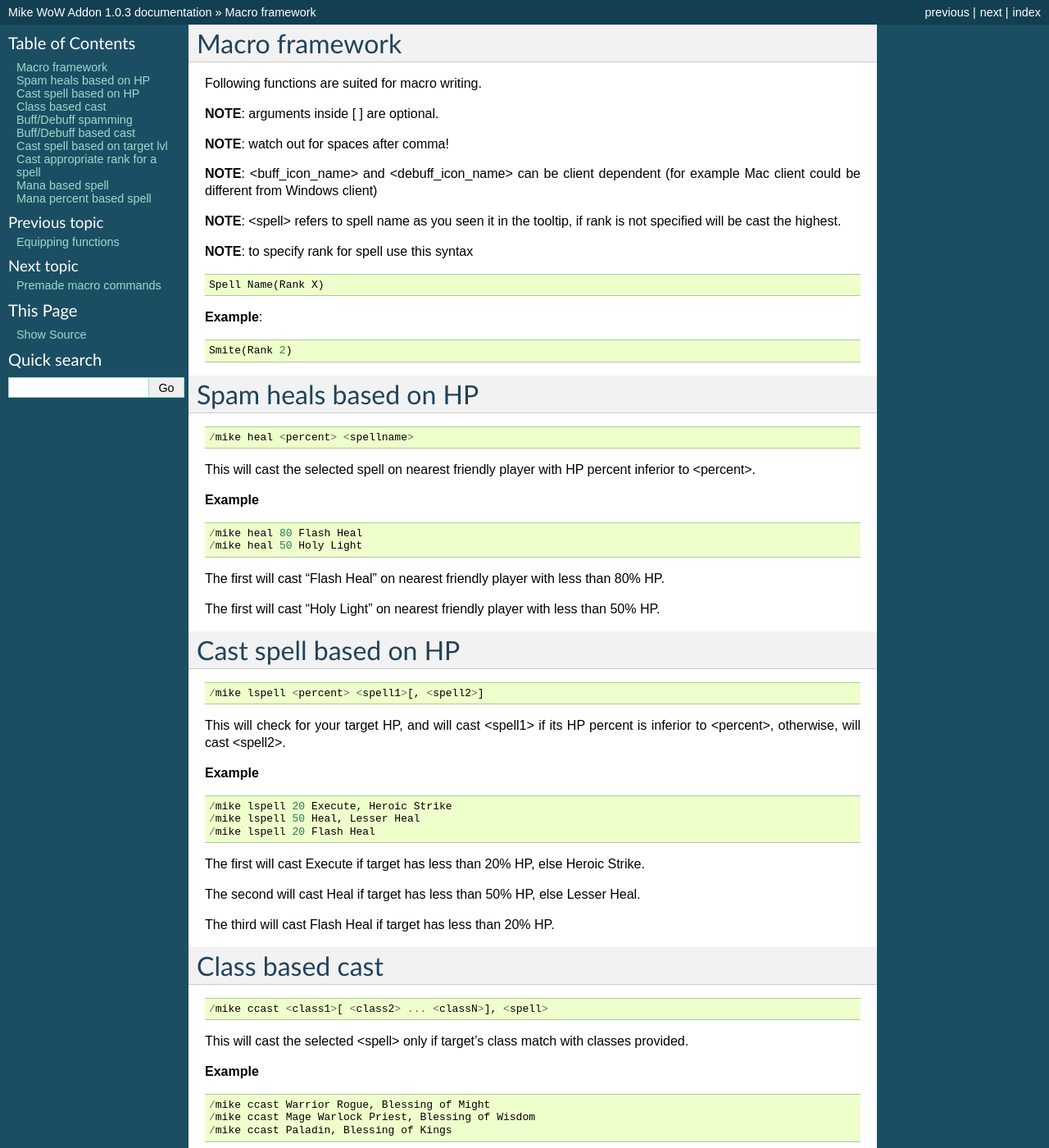
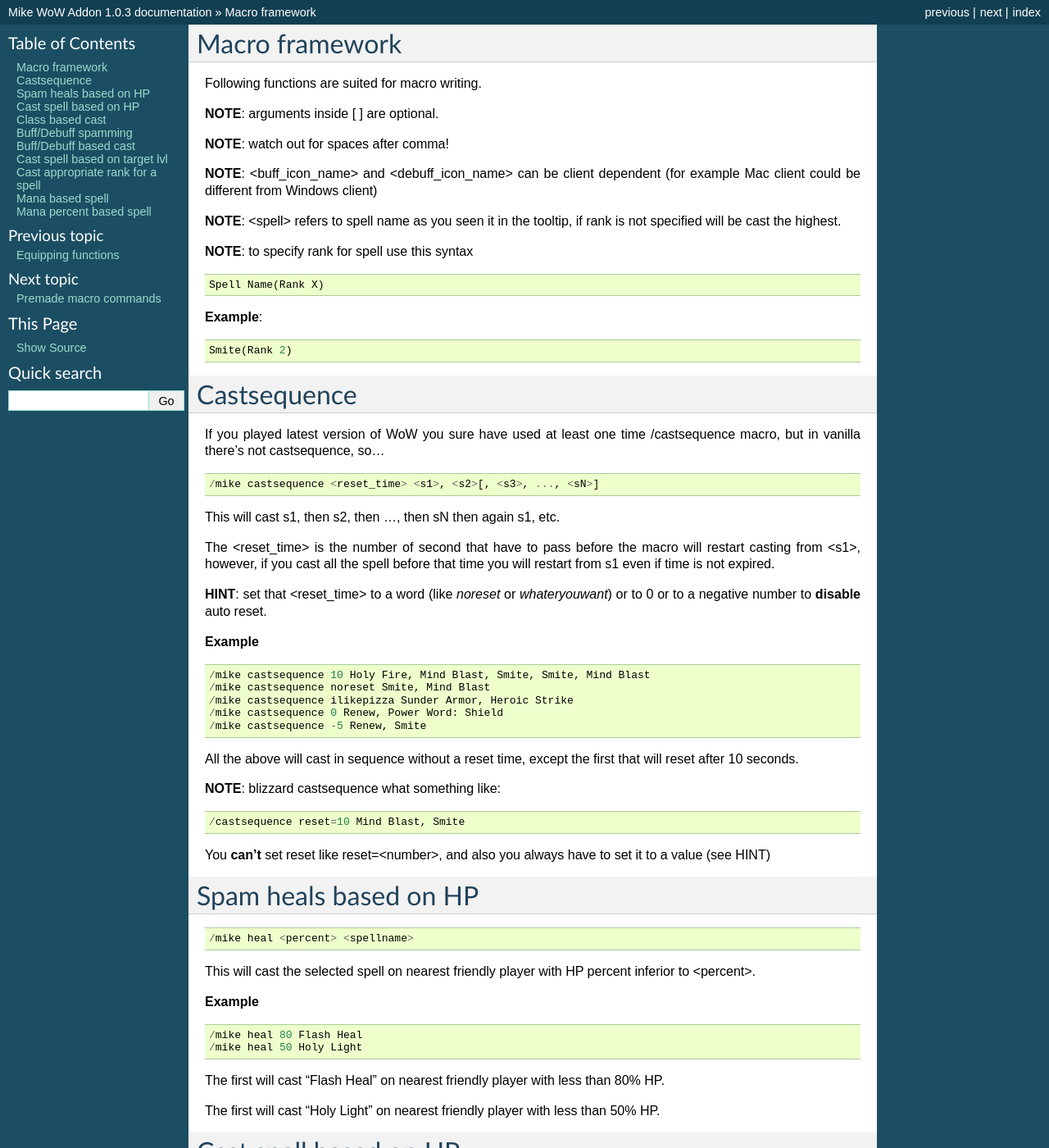
Before and after one commit to michelesr/mike-wow-addon, a Sphinx documentation site: the page built from doc/source/macro_framework.rst, in a window 1280 px wide and 1400 px high. Shown: the whole window at 82% size. Built offline with Sphinx 7.4.7, drawn with Linux system fonts in a browser that asks for light colours.

Commit message:
add castsequence doc

```diff
--- a/doc/source/macro_framework.rst
+++ b/doc/source/macro_framework.rst
@@ -24,6 +24,45 @@ Following functions are suited for macro writing.
 	Smite(Rank 2)
 
 ..
+
+Castsequence
+============
+
+If you played latest version of WoW you sure have used at least one time /castsequence macro, but in vanilla there's not castsequence, so...
+
+::
+
+	/mike castsequence <reset_time> <s1>, <s2>[, <s3>, ..., <sN>]
+
+..
+
+This will cast s1, then s2, then ..., then sN then again s1, etc.
+
+The <reset_time> is the number of second that have to pass before the macro will restart casting from <s1>, however, if you cast all the spell before that time
+you will restart from s1 even if time is not expired.
+
+**HINT**: set that <reset_time> to a word (like *noreset* or *whateryouwant*) or to 0 or to a negative number to **disable** auto reset.
+
+**Example** ::
+
+	/mike castsequence 10 Holy Fire, Mind Blast, Smite, Smite, Mind Blast
+	/mike castsequence noreset Smite, Mind Blast
+	/mike castsequence ilikepizza Sunder Armor, Heroic Strike
+	/mike castsequence 0 Renew, Power Word: Shield
+	/mike castsequence -5 Renew, Smite
+
+..
+
+All the above will cast in sequence without a reset time, except the first that will reset after 10 seconds.
+
+
+**NOTE**: blizzard castsequence what something like::
+
+	/castsequence reset=10 Mind Blast, Smite
+
+..
+
+You **can't** set reset like reset=<number>, and also you always have to set it to a value (see HINT)
 
 Spam heals based on HP
 ======================
```
Also changed, not shown: 18 other files.
